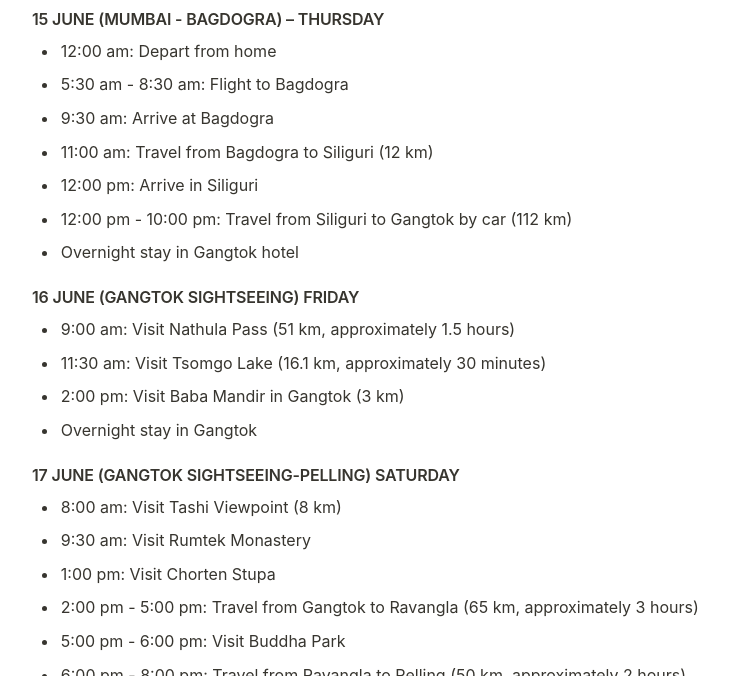
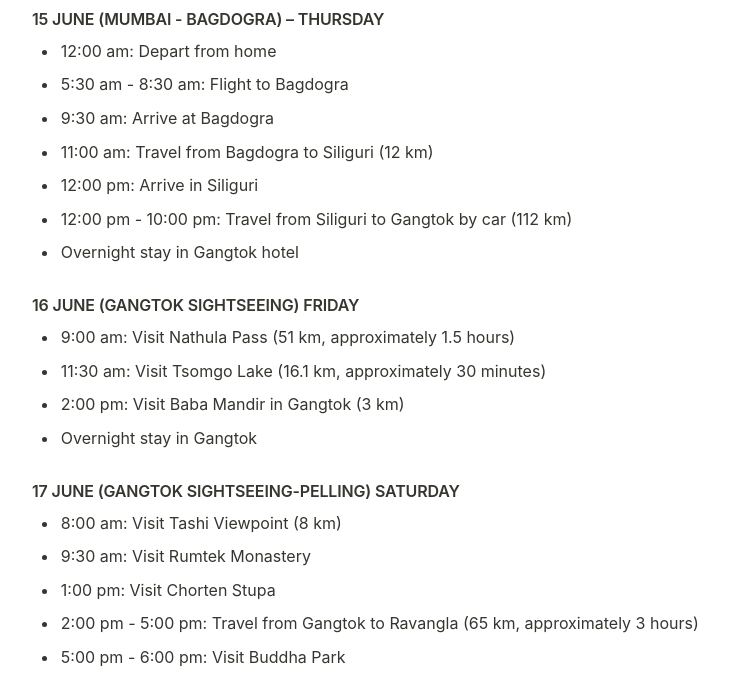
Before and after one commit to yashodipchinagi/sikkim, a plain HTML site: page Trip Plan- Day 33c2b53f2d9d4d61833c28175dba7dbf.html in a window 1280 px wide. Shown: the part 117-793 px from the top of the page, without its empty margins (163-892 px from the left). Drawn offline with Linux system fonts and the light colour scheme.

Commit message:
Update Trip Plan- Day 33c2b53f2d9d4d61833c28175dba7dbf.html

```diff
--- a/Trip Plan- Day 33c2b53f2d9d4d61833c28175dba7dbf.html
+++ b/Trip Plan- Day 33c2b53f2d9d4d61833c28175dba7dbf.html
@@ -61,7 +61,7 @@ h1 {
 
 h2 {
 	font-size: 1rem;
-	margin-top: 1.5rem;
+	margin-top: 2rem;
 }
 
 h3 {
```
